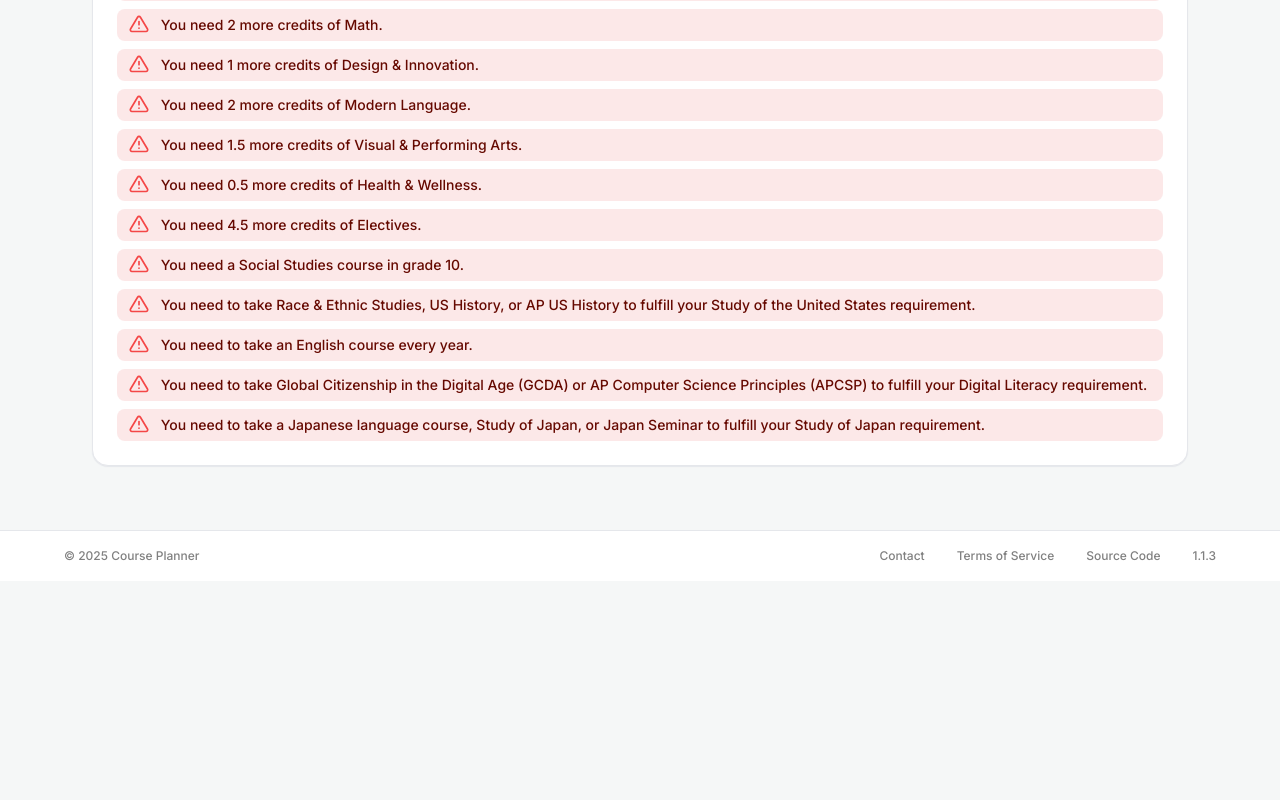
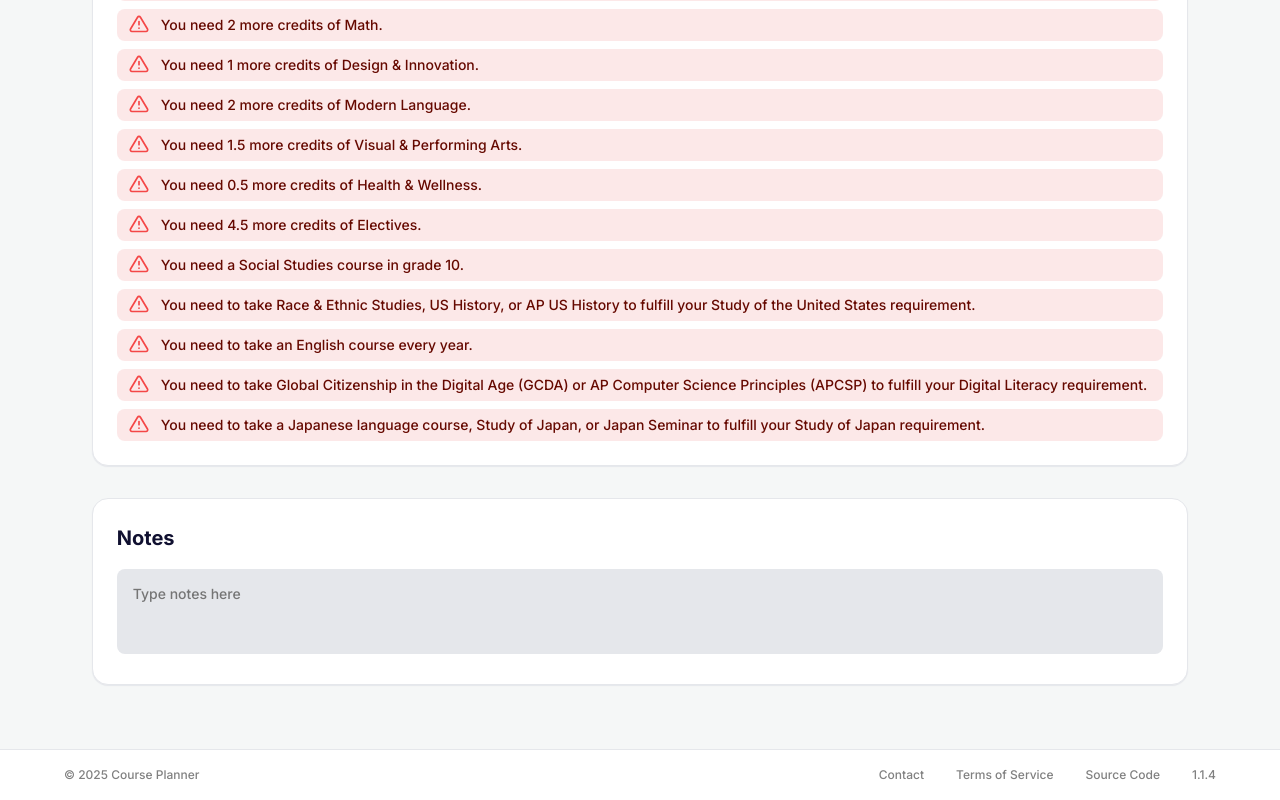
Before and after one commit to devinmd/course-planner, a React (Vite) app: page / in a window 1280 px wide. Shown: the part 1108-1908 px from the top of the page. Before the commit the page ends 1689 px from the top, so only its background shows below. Built offline with nearby package versions, Linux system fonts and the light colour scheme.

Commit message:
added notes field & styled for printing

```diff
--- a/src/App.tsx
+++ b/src/App.tsx
@@ -208,7 +208,7 @@ function ClassButton({
       onMouseLeave={onUnhover}
       style={{
         backgroundColor: isHighlighted ? `var(--${classData.color})` : hasClass ? `var(--${classData.color}-l)` : "",
-        color: hasClass ?`var(--${classData.color}-d)` : "default",
+        color: hasClass ? `var(--${classData.color}-d)` : "default",
       }}
     >
       {(useShorthand ? classData.shorthand || classData.name : classData.name) || "Select Course"}
@@ -296,7 +296,7 @@ function ClassesGrid({
 
   return (
     <>
-      <h3>Your 4-Year Plan</h3>
+      <h3 className="title">Your 4-Year Plan</h3>
 
       <div className="class-display">
         {Array.from({ length: headers.length }).map((_, colIndex) => {
@@ -423,7 +423,7 @@ function ClassesGrid({
 
 function Footer() {
   const [showTos, setShowTos] = useState(false);
-  const version = "1.1.3";
+  const version = "1.1.4";
   const d = new Date();
   const copyrightYear = d.getFullYear();
   const url = new URL(window.location.href).hostname + new URL(window.location.href).pathname.replace(/\/$/, "");
@@ -775,6 +775,34 @@ function TopNav({
     </>
   );
 }
+function Notes() {
+  const [value, setValue] = useState("");
+
+  function handleInput(e: React.FormEvent<HTMLTextAreaElement>) {
+    const textarea = e.currentTarget;
+    textarea.style.height = "auto";
+    textarea.style.height = textarea.scrollHeight + "px";
+    setValue(textarea.value);
+  }
+
+  return (
+    <>
+      <div className="notes container">
+        <h3>Notes</h3>
+        <textarea
+          wrap="soft"
+          placeholder="Type notes here"
+          value={value}
+          rows={3}
+          onInput={handleInput}
+          style={{ overflow: "hidden", resize: "none" }}
+          className="notes-textarea"
+        ></textarea>
+        <div className="notes-print">{value}</div>
+      </div>
+    </>
+  );
+}
 
 export default function App() {
   // state to store users preference on using class shorthands
@@ -980,6 +1008,7 @@ export default function App() {
         )}
         {/* Error messages & notes */}
         <Summary assignedClasses={assignedClasses} />
+        <Notes />
       </div>
       {/* Footer */}
       <Footer />
--- a/src/index.css
+++ b/src/index.css
@@ -97,3 +97,33 @@ input {
 input:focus {
   outline: 2px solid var(--accent);
 }
+
+textarea {
+  resize: none;
+  background-color: var(--background-d1);
+  outline: none;
+  border: none;
+  padding: 16px;
+  border-radius: 8px;
+  box-sizing: border-box;
+  width: 100%;
+  font-weight: 500;
+  line-height: 1.25em;
+  color: var(--text);
+  font-size: var(--text-size);
+  font-family: Inter, system-ui, Avenir, Helvetica, Arial, sans-serif;
+}
+
+.notes-print {
+  display: none;
+  width: 100%;
+  outline: none;
+  border: none;
+  font-weight: 500;
+  white-space: pre-wrap;
+  padding: 0;
+  line-height: 1.25em;
+  color: var(--text);
+  font-size: var(--text-size);
+  font-family: Inter, system-ui, Avenir, Helvetica, Arial, sans-serif;
+}
--- a/src/print.css
+++ b/src/print.css
@@ -2,10 +2,15 @@
   body {
     background-color: white;
   }
+
+  h3.title {
+    display: none;
+  }
+
   div.content {
     padding: 0;
     width: 100vw;
-    gap: 32px;
+    gap: 16px;
   }
   div.content div.class-display {
     gap: 0;
@@ -36,7 +41,6 @@
     /* background-color: var(--background-d2) !important; */
     /* -webkit-print-color-adjust: exact; */
     color: black !important;
-
   }
 
   button.white {
@@ -57,10 +61,12 @@
     height: 26px !important;
   }
 
-  div.summary.container {
+  div.summary.container,
+  div.notes.container {
     box-shadow: none;
     border: 1px solid var(--background-d2);
-    padding: 24px !important;
+    padding: 16px !important;
+    box-shadow: none !important;
   }
 
   div.error-messages {
@@ -68,7 +74,7 @@
   }
 
   div.summary.container .credit-requirements {
-    gap: 16px 32px !important;
+    gap: 8px 16px !important;
   }
 
   div.class-selector-wrapper {
@@ -81,7 +87,7 @@
 
   .container h3 {
     margin-top: 0;
-    margin-bottom: 16px !important;
+    margin-bottom: 4px !important;
   }
 
   div.selected-courses-info {
@@ -115,7 +121,7 @@
   }
   footer.print-footer {
     display: flex !important;
-    padding: 16px 0 !important;
+    padding: 16px 0 0 0 !important;
     border-top: 1px solid var(--background-d2) !important;
   }
   .topnav .print-header {
@@ -124,4 +130,17 @@
     font-size: 14px;
     color: var(--text-light);
   }
+
+  .notes-textarea {
+    display: none !important;
+  }
+  .notes-print {
+    display: block !important;
+    height: 100%;
+  }
+
+  div.notes.container {
+    border: none !important;
+    padding-top: 0 !important;
+  }
 }
```
